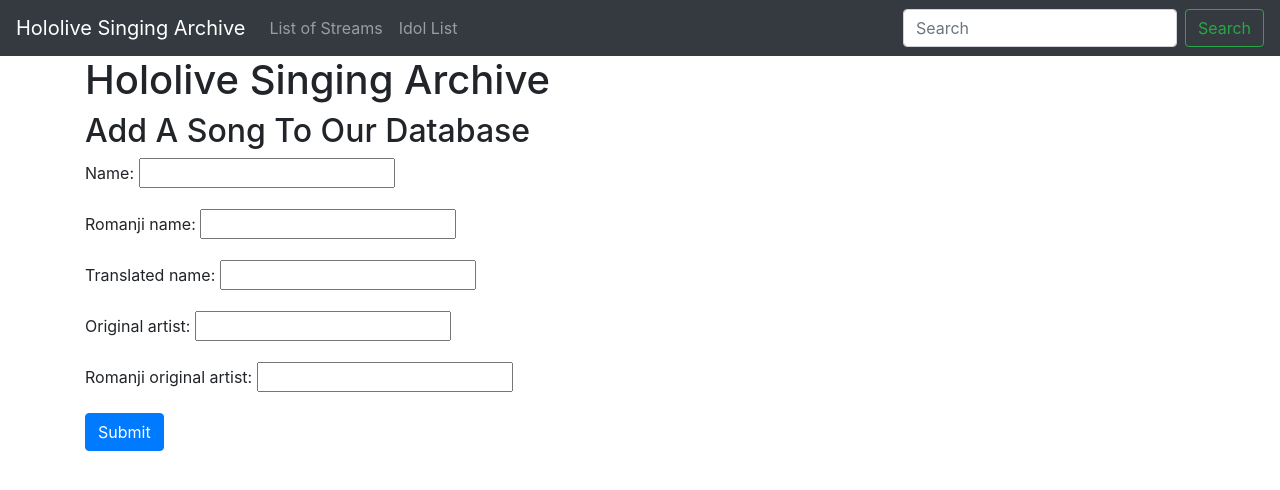
After one commit to iandenegri/hololive-idol-archive, a Django app: page /song/create/ in a window 1280 px wide. The commit adds this page. Shown: the top 490 px of the page. Run offline with Django 3.2, Linux system fonts and the light colour scheme; some libraries are stand-ins or nearby versions.

Commit message:
Better support for playlists. Login and out views.

```diff
--- a/archive/admin.py
+++ b/archive/admin.py
@@ -1,6 +1,6 @@
 from django.contrib import admin
 
-from .models import Stream, Idol, Song
+from .models import Stream, Idol, Song, StreamTrack
 
 # Register your models here.
 
@@ -12,3 +12,4 @@
 
 admin.site.register(Idol)
 admin.site.register(Song)
+admin.site.register(StreamTrack)
--- a/archive/models.py
+++ b/archive/models.py
@@ -28,11 +28,12 @@
     translated_name = models.CharField(blank=True, null=True, max_length=264)
     original_artist = models.CharField(blank=True, null=True, max_length=264)
     romanji_original_artist = models.CharField(blank=True, null=True, max_length=264)
-    playlist_number = models.IntegerField(blank=True)
-
 
     def __str__(self):
         return self.name
+
+    def get_absolute_url(self):
+        return reverse('archive:song_detail', kwargs={'pk': self.pk})
 
 
 class Stream(models.Model):
@@ -41,7 +42,7 @@
     guest_singers = models.ManyToManyField(to=Idol, blank=True, related_name='guest_singers')
     link = models.URLField(blank=True, unique=True)
     youtube_id = models.CharField(blank=True, unique=True, max_length=264)
-    songs = models.ManyToManyField(to=Song, blank=True)
+    songs = models.ManyToManyField(to=Song, through='StreamTrack', blank=True)
     date_posted = models.DateField(blank=True, null=True, default=timezone.now)
     original_song = models.BooleanField(default=False)
 
@@ -50,3 +51,14 @@
 
     def get_absolute_url(self):
         return reverse('archive:stream_detail', kwargs={'pk': self.pk})
+
+class StreamTrack(models.Model):
+    stream = models.ForeignKey(to=Stream, on_delete=models.CASCADE)
+    song = models.ForeignKey(to=Song, on_delete=models.CASCADE)
+    position = models.IntegerField()
+
+    class Meta:
+        ordering = ['position']
+
+    def __str__(self):
+        return self.song.name + " - " + self.stream.name + " -  Song Number " + str(self.position)
--- a/archive/templates/base.html
+++ b/archive/templates/base.html
@@ -43,10 +43,10 @@
     {% endblock %}
   </div>
 
-</body>
     <!-- Optional JavaScript -->
     <!-- jQuery first, then Popper.js, then Bootstrap JS -->
     <script src="https://code.jquery.com/jquery-3.5.1.slim.min.js" integrity="sha384-DfXdz2htPH0lsSSs5nCTpuj/zy4C+OGpamoFVy38MVBnE+IbbVYUew+OrCXaRkfj" crossorigin="anonymous"></script>
     <script src="https://cdn.jsdelivr.net/npm/popper.js@1.16.0/dist/umd/popper.min.js" integrity="sha384-Q6E9RHvbIyZFJoft+2mJbHaEWldlvI9IOYy5n3zV9zzTtmI3UksdQRVvoxMfooAo" crossorigin="anonymous"></script>
     <script src="https://stackpath.bootstrapcdn.com/bootstrap/4.5.0/js/bootstrap.min.js" integrity="sha384-OgVRvuATP1z7JjHLkuOU7Xw704+h835Lr+6QL9UvYjZE3Ipu6Tp75j7Bh/kR0JKI" crossorigin="anonymous"></script>
+</body>
 </html>
--- a/archive/templates/idol_detail.html
+++ b/archive/templates/idol_detail.html
@@ -5,4 +5,9 @@
 <p>{{ subscribers }}</p>
 <p><img src="{{ thumbnail_url}}" alt=""></p>
 
+<h2>Streams By {{ idol.name }}</h2>
+{% for stream in idol.stream_set.all %}
+ <li><a href="{% url 'archive:stream_detail' stream.id %}">{{ stream.name }}</a></li>
+{% endfor %}
+
 {% endblock %}
--- a/archive/templates/search.html
+++ b/archive/templates/search.html
@@ -9,7 +9,7 @@
     {% for result in stream_song_results %}
         <li><a href="{{ result.get_absolute_url }}">{{ result }}</a></li>
     {% endfor %}
-    <h3>Streams You Might Be looking for:</h3>
+    <h3>Streams You Might Be Looking for:</h3>
     {% for result in stream_results %}
         <li><a href="{{ result.get_absolute_url }}">{{ result }}</a></li>
     {% endfor %}
--- /dev/null
+++ b/archive/templates/song_create.html
@@ -0,0 +1,28 @@
+{% extends 'base.html' %}
+{% block body %}
+<h1>Hololive Singing Archive</h1>
+<h2>Add A Song To Our Database</h2>
+
+<form method="post">{% csrf_token %}
+    <!-- <div class="form-group">
+        <label for="exampleInputEmail1">Idol Name</label>
+        <input class="form-control" type="text" name="name" id="name" placeholder="Idol Name">
+    </div>
+    <div class="form-group">
+        <label for="exampleInputEmail1">Idol Name (Japanese)</label>
+        <input class="form-control" type="text" name="jp_name" id="jp_name" placeholder="Idol Name (Japanese)">
+    </div>
+    <div class="form-group">
+        <label for="exampleInputEmail1">Idol's Channel URL</label>
+        <input class="form-control" type="url" name="channel" id="channel" placeholder="Idol's Channel URL">
+    </div>
+    <div class="form-group">
+        <label for="exampleInputEmail1">Idol's Channel's ID</label>
+        <input class="form-control" type="text" name="channel_id" id="channel_id" placeholder="Idol's Channel's ID">
+        <small id="channelIDHelp" class="form-text text-muted">This is usually the random jumble of characters at the end of the Channel URL.</small>
+    </div> -->
+    {{ form.as_p }}
+    <input class="btn btn-primary" type="submit" value="Submit">
+</form>
+
+{% endblock %}
--- a/archive/templates/stream_detail.html
+++ b/archive/templates/stream_detail.html
@@ -8,8 +8,8 @@
 
 {% if not stream.original_song %}
     <h3>Song List:</h3>
-    {% for song in stream.songs.all %}
-        <p>{{ song.playlist_number }}. {{ song.name }} - {{ song.original_artist }}</p>
+    {% for track in stream.streamtrack_set.all %}
+        <p>{{ track.position }}. <a href="{% url 'archive:song_detail' track.song.id %}">{{ track.song.name }} - {{ track.song.original_artist }}</a></p>
     {% endfor %}
 {% endif %}
 
--- a/archive/urls.py
+++ b/archive/urls.py
@@ -1,14 +1,14 @@
 from django.urls import path
 
-from .views import StreamListView, StreamDetailView, StreamCreateView, StreamDeleteView, StreamUpdateView, \
-    HomeView, IdolListView, IdolDetailView, IdolCreateView, IdolDeleteView, IdolUpdateView, SearchResultsView, \
-    SongDetailView
+from .views import *
 
 app_name = 'archive'
 urlpatterns = [
     # GENERIC
     path('', HomeView.as_view(), name='index'),
     path('search/', SearchResultsView.as_view(), name='search_results'),
+    path('administration/login/', LoginUser.as_view(), name='admin_login'),
+    path('administration/logout/', LogoutUser.as_view(), name='admin_logout'),
     # STREAM
     path('stream/', StreamListView.as_view(), name='stream_list'),
     path('stream/create/', StreamCreateView.as_view(), name='stream_create'),
@@ -22,5 +22,6 @@
     path('idol/<int:pk>/delete', IdolDeleteView.as_view(), name='idol_delete'),
     path('idol/<int:pk>/update', IdolUpdateView.as_view(), name='idol_update'),
     # SONG
+    path('song/create/', SongCreateView.as_view(), name='song_create'),
     path('song/<int:pk>/', SongDetailView.as_view(), name='song_detail'),
 ]
--- a/archive/views.py
+++ b/archive/views.py
@@ -2,12 +2,15 @@
 import os
 
 # Django
+from django.db.models import Q
 from django.shortcuts import render
 from django.urls import reverse_lazy
-from django.db.models import Q
 from django.views.generic.base import TemplateView
 from django.views.generic import ListView, DetailView, CreateView
 from django.views.generic.edit import DeleteView, UpdateView
+from django.contrib.auth.views import LoginView, LogoutView
+from django.contrib.auth.decorators import login_required
+from django.utils.decorators import method_decorator
 
 from .models import Stream, Idol, Song
 
@@ -29,22 +32,40 @@
         context['latest_streams'] = Stream.objects.all().order_by('pk')[:5]
         return context
 
+
+class LoginUser(LoginView):
+
+    template_name = 'login.html'
+
+    def get_success_url(self):
+        return reverse_lazy('archive:index')
+
+
+class LogoutUser(LogoutView):
+
+    # template_name = 'login.html'  # your template
+
+    def get_success_url(self):
+        return reverse_lazy('archive:index')
+
+
 class SearchResultsView(TemplateView):
 
     template_name = 'search.html'
 
     def get(self, request, *args, **kwargs):
         search_query = request.GET.get('q')
-        stream_results = None
         try:
             # Streams containing songs that match that result
             self.stream_song_results = Stream.objects.filter(
-                Q(songs__name__icontains=search_query) | \
-                Q(songs__romanji_name__icontains=search_query) | \
-                Q(songs__translated_name__icontains=search_query)
+                Q(streamtrack__song__name__icontains=search_query) | \
+                Q(streamtrack__song__romanji_name__icontains=search_query) | \
+                Q(streamtrack__song__translated_name__icontains=search_query)
             )
+            print(self.stream_song_results)
         except Exception as e:
             print(e)
+            self.stream_song_results = ''
         try:
             # Streams that match that result
             self.stream_results = Stream.objects.filter(
@@ -54,6 +75,7 @@
             )
         except Exception as e:
             print(e)
+            self.stream_results = ''
         try:
             # Songs that match that result
             self.song_results = Song.objects.filter(
@@ -65,6 +87,7 @@
             )
         except Exception as e:
             print(e)
+            self.song_results = ''
         return super().get(request, *args, **kwargs)
 
     def get_context_data(self, **kwargs):
@@ -77,6 +100,7 @@
 #######################################
 # STREAM VIEWS
 #######################################
+
 
 class StreamListView(ListView):
 
@@ -92,18 +116,21 @@
     model = Stream
     context_object_name = 'stream'
 
+@method_decorator(login_required, name='dispatch')
 class StreamCreateView(CreateView):
 
     template_name = 'stream_create.html'
     model = Stream
     fields = '__all__'
 
+@method_decorator(login_required, name='dispatch')
 class StreamDeleteView(DeleteView):
 
     model = Stream
     success_url = reverse_lazy('archive:stream_list')
     template_name = 'stream_delete.html'
 
+@method_decorator(login_required, name='dispatch')
 class StreamUpdateView(UpdateView):
     model = Stream
     fields = '__all__'
@@ -151,6 +178,7 @@
         return context
 
 
+@method_decorator(login_required, name='dispatch')
 class IdolCreateView(CreateView):
 
     template_name = 'idol_create.html'
@@ -158,12 +186,15 @@
     fields = '__all__'
 
 
+@method_decorator(login_required, name='dispatch')
 class IdolDeleteView(DeleteView):
 
     model = Idol
     success_url = reverse_lazy('archive:idol_list')
     template_name = 'idol_delete.html'
 
+
+@method_decorator(login_required, name='dispatch')
 class IdolUpdateView(UpdateView):
 
     model = Idol
@@ -174,6 +205,12 @@
 # SONG VIEWS
 #######################################
 
+class SongCreateView(CreateView):
+
+    model = Song
+    template_name = 'song_create.html'
+    fields = '__all__'
+
 class SongDetailView(DetailView):
 
     template_name = 'song_detail.html'
@@ -182,5 +219,5 @@
 
     def get_context_data(self, **kwargs):
         context = super().get_context_data(**kwargs)
-        context['streams_with_song'] = Stream.objects.filter(Q(songs=self.kwargs['pk']))
+        context['streams_with_song'] = Stream.objects.filter(Q(streamtrack__song__id=self.kwargs['pk']))
         return context
```
Also changed, not shown: archive/templates/login.html (added, +12 -0 lines), archive/templates/song_detail.html (+6 -3 lines).
